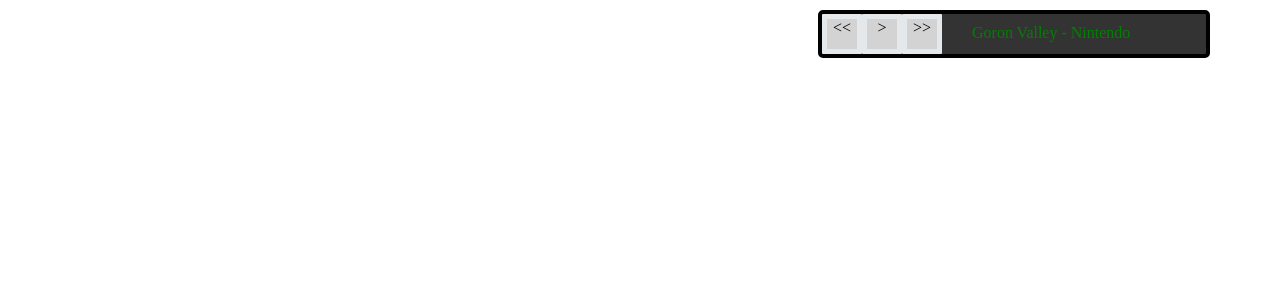
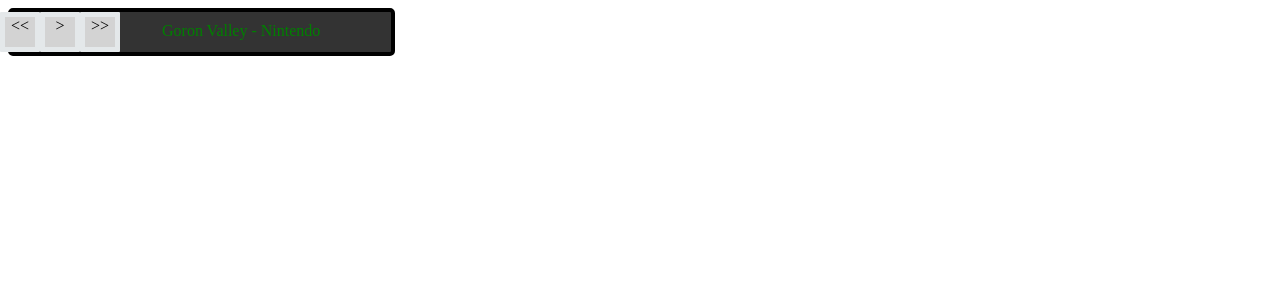
Before and after one commit to Knightsurfer/knightsurfer.github.io, a PHP site: page /res/scripts/mp3player in a window 1280 px wide. Shown: the top 300 px of the page. Run offline with PHP 8.4, Linux system fonts and the light colour scheme.

Commit message:
Update mp3.css

```diff
--- a/res/scripts/mp3player/mp3.css
+++ b/res/scripts/mp3player/mp3.css
@@ -1,8 +1,4 @@
 #mplayer{
-	position:absolute;
-	top:10px;
-	right:70px;
-	margin-left:20px;
 	width:30%;
 	height:40px;
 	border: 4px black solid;
```
